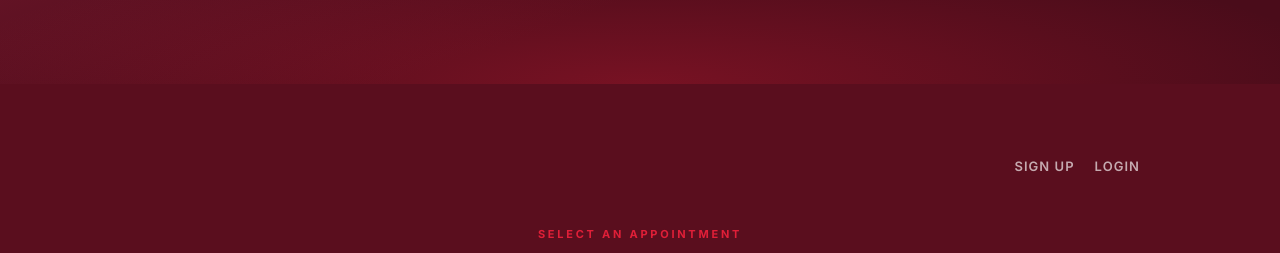
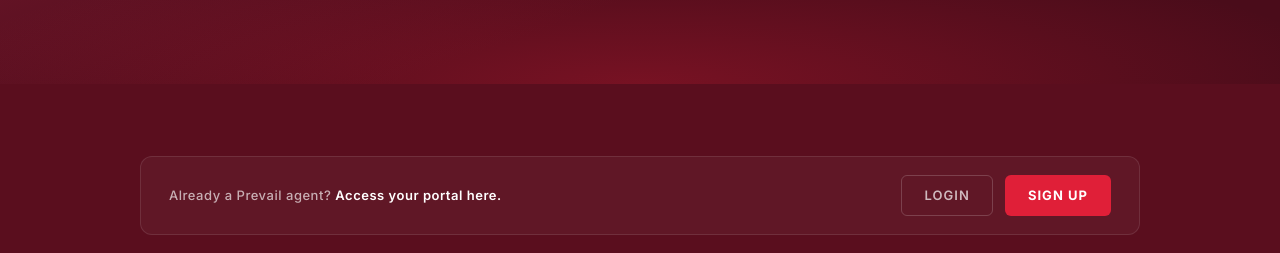
Before and after one commit to Adiorahonu1/preveilmovement, a plain HTML site: page matchup.html in a window 1280 px wide. Shown: the part 336-589 px from the top of the page. Drawn offline with Linux system fonts and the light colour scheme; a web font is replaced by a local one.

Commit message:
Redesign auth bar on matchup page — Login/Sign Up with proper button hierarchy

```diff
--- a/matchup.html
+++ b/matchup.html
@@ -6,23 +6,73 @@
   <title>Book a Session | Prevail Movement</title>
   <link rel="stylesheet" href="style.css">
   <style>
-    .matchup-header-actions {
+    /* ── Auth bar ── */
+    .auth-bar {
+      max-width: 1000px;
+      margin: 0 auto 52px;
+      background: rgba(255,255,255,0.04);
+      border: 1px solid rgba(255,255,255,0.1);
+      border-radius: 12px;
+      padding: 18px 28px;
       display: flex;
-      justify-content: flex-end;
+      align-items: center;
+      justify-content: space-between;
       gap: 20px;
-      max-width: 1000px;
-      margin: 0 auto 48px;
-      padding: 0;
+      flex-wrap: wrap;
     }
-    .matchup-header-actions a {
+    .auth-bar__label {
+      font-size: 13px;
+      font-weight: 500;
+      letter-spacing: 0.04em;
+      color: var(--text-muted);
+    }
+    .auth-bar__label span {
+      color: #fff;
+      font-weight: 600;
+    }
+    .auth-bar__actions {
+      display: flex;
+      gap: 12px;
+      align-items: center;
+      flex-shrink: 0;
+    }
+    .auth-bar__login {
       font-size: 13px;
       font-weight: 600;
       letter-spacing: 0.08em;
       text-transform: uppercase;
-      color: var(--text-muted);
-      transition: color 0.2s;
+      color: rgba(255,255,255,0.7);
+      padding: 9px 22px;
+      border: 1px solid rgba(255,255,255,0.18);
+      border-radius: 6px;
+      transition: color 0.2s, border-color 0.2s, background 0.2s;
     }
-    .matchup-header-actions a:hover { color: #fff; }
+    .auth-bar__login:hover {
+      color: #fff;
+      border-color: rgba(255,255,255,0.45);
+      background: rgba(255,255,255,0.06);
+    }
+    .auth-bar__signup {
+      font-size: 13px;
+      font-weight: 700;
+      letter-spacing: 0.08em;
+      text-transform: uppercase;
+      color: #fff;
+      padding: 9px 22px;
+      background: var(--crimson);
+      border: 1px solid transparent;
+      border-radius: 6px;
+      transition: background 0.2s, transform 0.15s;
+    }
+    .auth-bar__signup:hover {
+      background: var(--crimson-dark);
+      transform: translateY(-1px);
+    }
+    @media (max-width: 560px) {
+      .auth-bar { flex-direction: column; align-items: flex-start; gap: 14px; }
+      .auth-bar__actions { width: 100%; }
+      .auth-bar__login, .auth-bar__signup { flex: 1; text-align: center; }
+    }
 
     .appt-grid {
       max-width: 1000px;
@@ -114,9 +164,13 @@
 <!-- BOOKING -->
 <section class="section section--dark">
 
-  <div class="matchup-header-actions fade-in">
-    <a href="#">Sign Up</a>
-    <a href="#">Login</a>
+  <!-- Auth bar -->
+  <div class="auth-bar fade-in">
+    <p class="auth-bar__label">Already a Prevail agent? <span>Access your portal here.</span></p>
+    <div class="auth-bar__actions">
+      <a href="#" class="auth-bar__login">Login</a>
+      <a href="#" class="auth-bar__signup">Sign Up</a>
+    </div>
   </div>
 
   <div style="text-align:center;margin-bottom:56px;">
```
